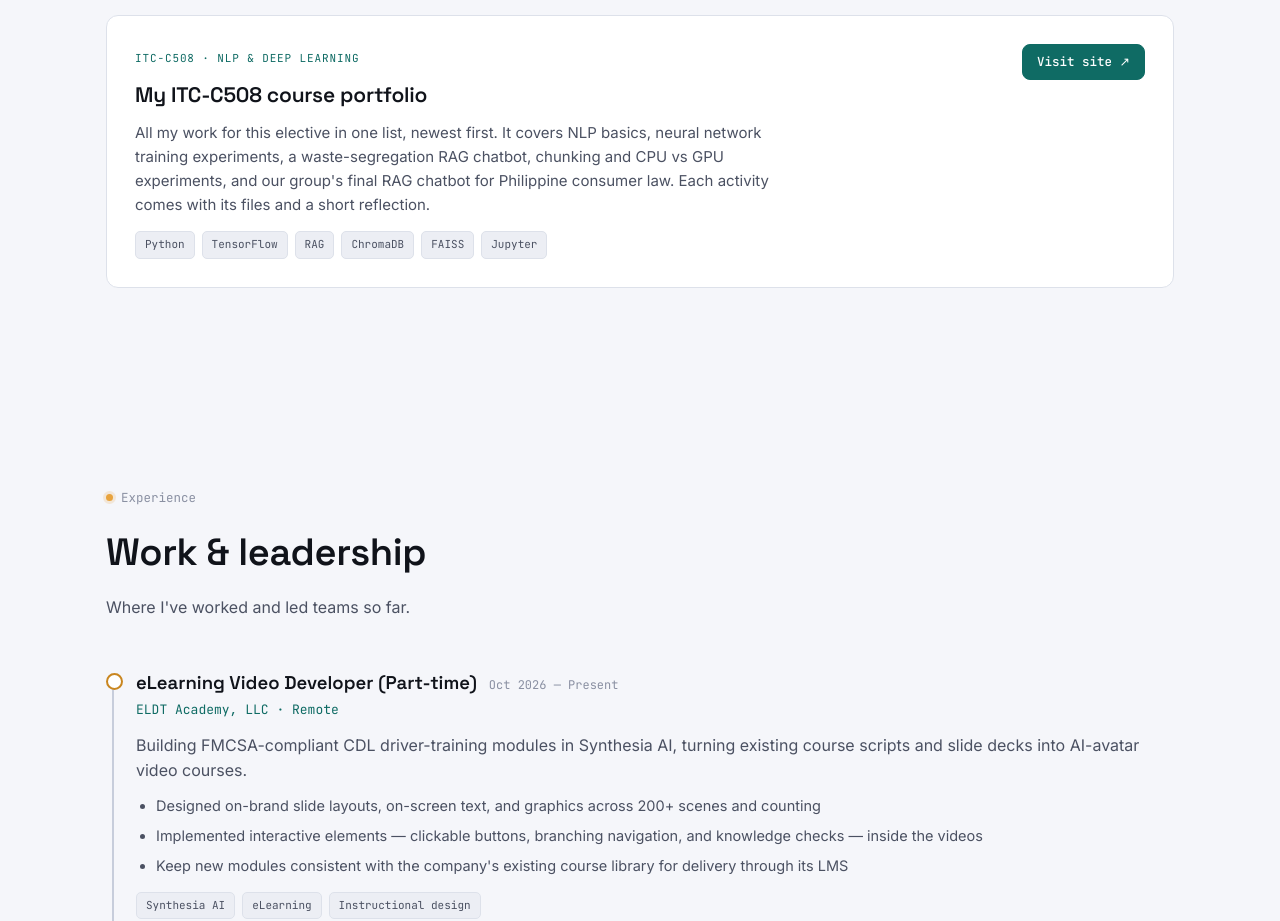
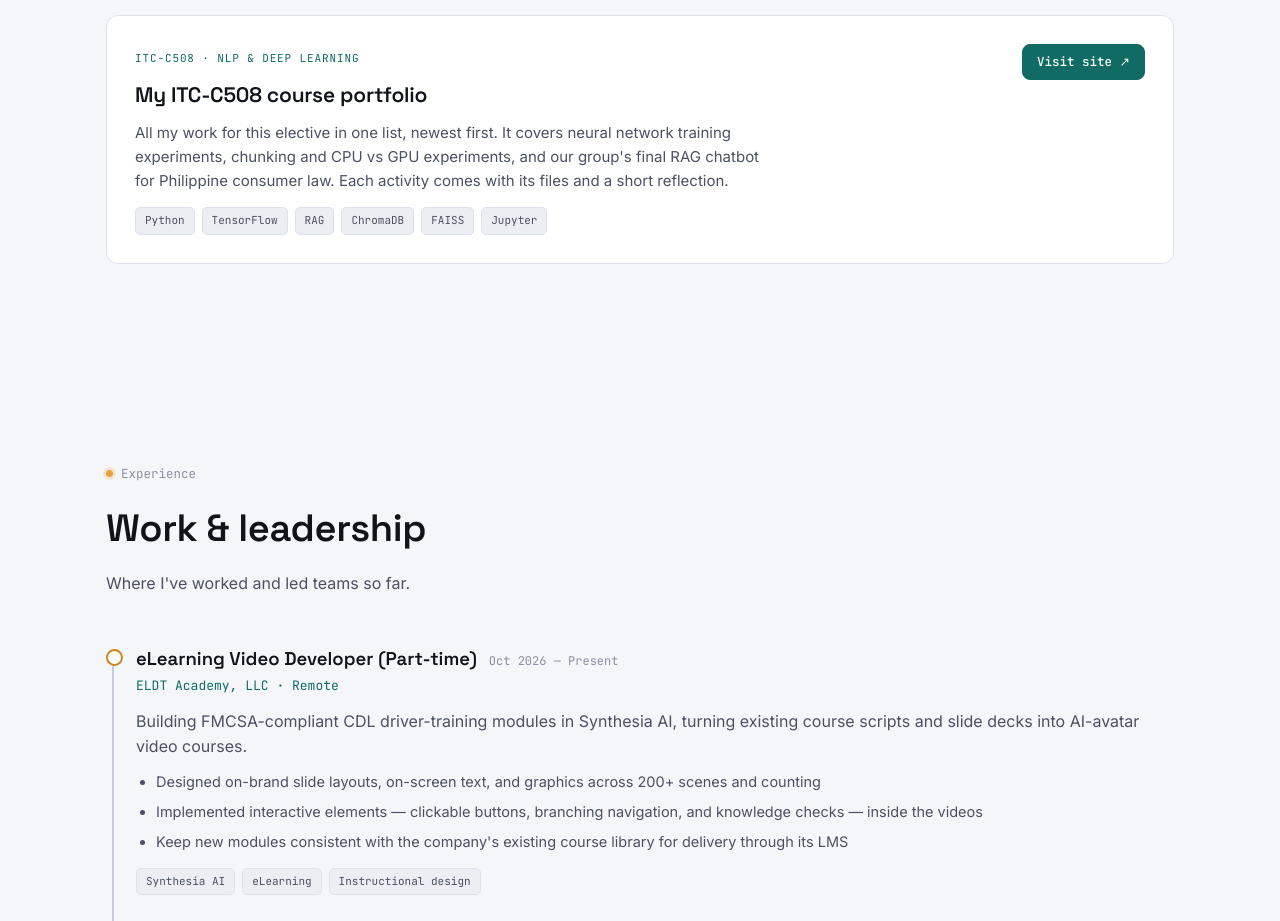
Before and after one commit to kahwii/Emmanuel_Sagarino-personal_portfolio, a plain HTML site: page index.html in a window 1280 px wide. Shown: the part 5140-6061 px from the top of the page. Drawn offline with nearby package versions, Linux system fonts and the light colour scheme.

Commit message:
Update course portfolio description

```diff
--- a/index.html
+++ b/index.html
@@ -295,7 +295,7 @@
       <div>
         <span class="course-term">ITC-C508 · NLP &amp; Deep Learning</span>
         <h3>My ITC-C508 course portfolio</h3>
-        <p>All my work for this elective in one list, newest first. It covers NLP basics, neural network training experiments, a waste-segregation RAG chatbot, chunking and CPU vs GPU experiments, and our group's final RAG chatbot for Philippine consumer law. Each activity comes with its files and a short reflection.</p>
+        <p>All my work for this elective in one list, newest first. It covers neural network training experiments, chunking and CPU vs GPU experiments, and our group's final RAG chatbot for Philippine consumer law. Each activity comes with its files and a short reflection.</p>
         <div class="project-tags"><span class="tag">Python</span><span class="tag">TensorFlow</span><span class="tag">RAG</span><span class="tag">ChromaDB</span><span class="tag">FAISS</span><span class="tag">Jupyter</span></div>
       </div>
       <span class="live-link">Visit site ↗</span>
```
